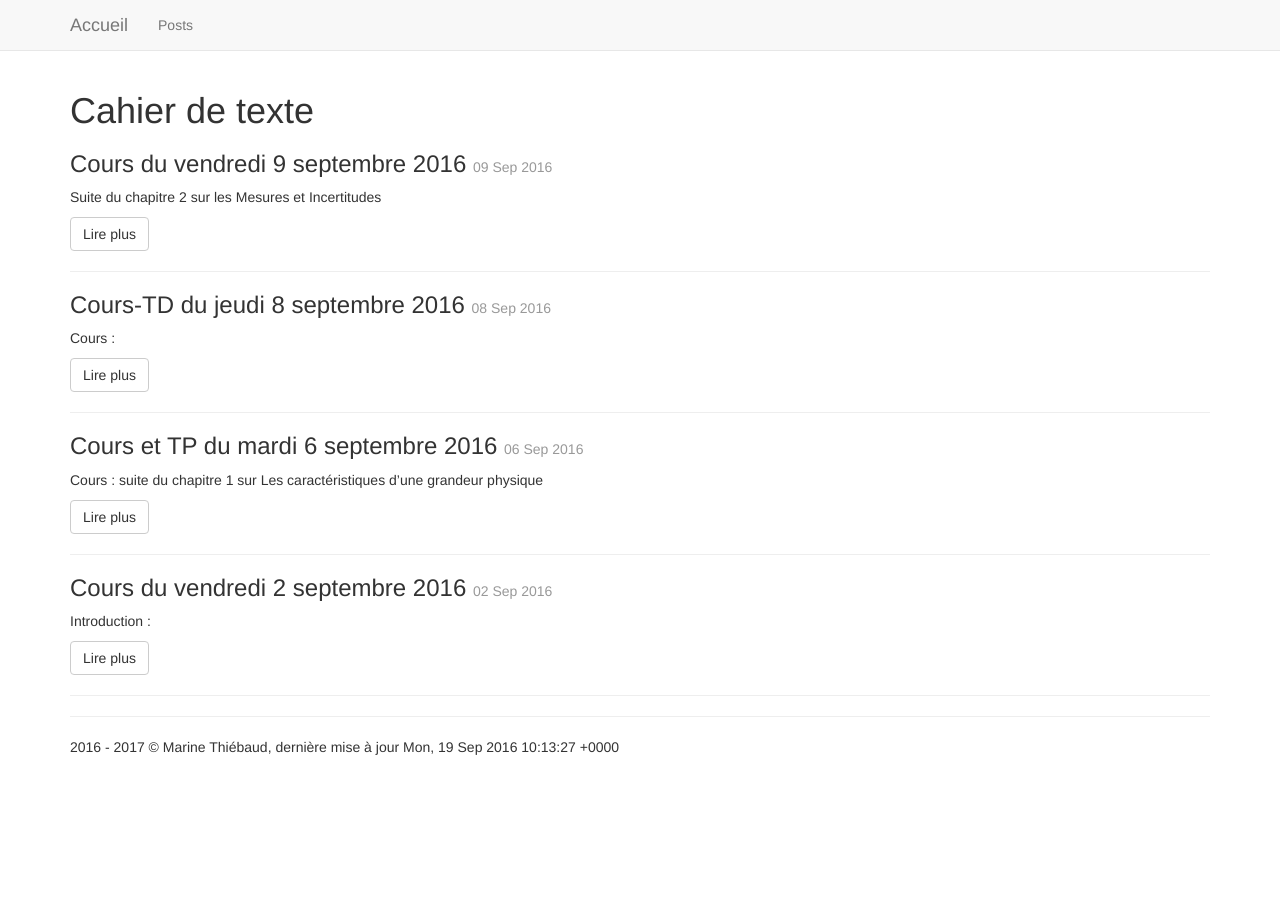
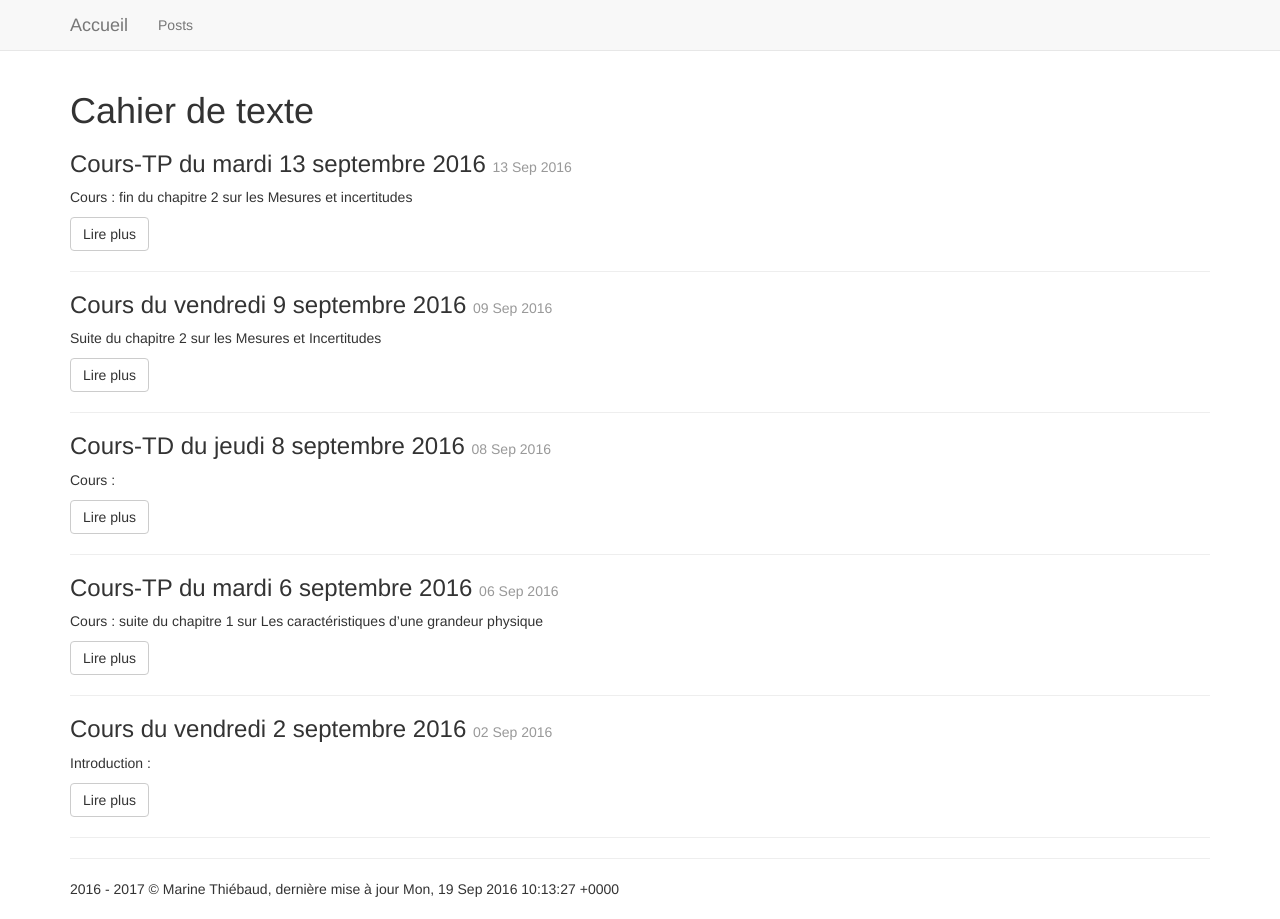
Before and after one commit to Marineflower/SitePCSI_Turgot, a Jekyll site: the page built from categories/cahier_de_texte.html, in a window 1280 px wide. Built offline with Jekyll 4.4.1, drawn with Linux system fonts in a browser that asks for light colours; nearby versions of some CDN libraries.

Commit message:
Séance (cours TP) du mardi 13 sept, TP 2 non fini, caractéristiques non faites

```diff
--- /dev/null
+++ b/_posts/2016-09-13-courstp.md
@@ -0,0 +1,17 @@
+---
+published: true
+layout: post
+title: "Cours-TP du mardi 13 septembre 2016"
+category: cahier_de_texte
+---
+Cours : fin du chapitre 2 sur les Mesures et incertitudes
+
+- fin du paragraphe sur l'évaluation des incertitudes avec les incertitudes-types composées
+
+- présentation d'une grandeur physique
+
+    - résultat expérimental
+
+    - écriture d'une valeur numérique d'une grandeur physique
+
+TP : TP 2 sur les incertitudes de mesure et la caractéristique d'un dipôle.
```
Also changed, not shown: _posts/2016-09-06-courstp.md (+1 -1 lines).
